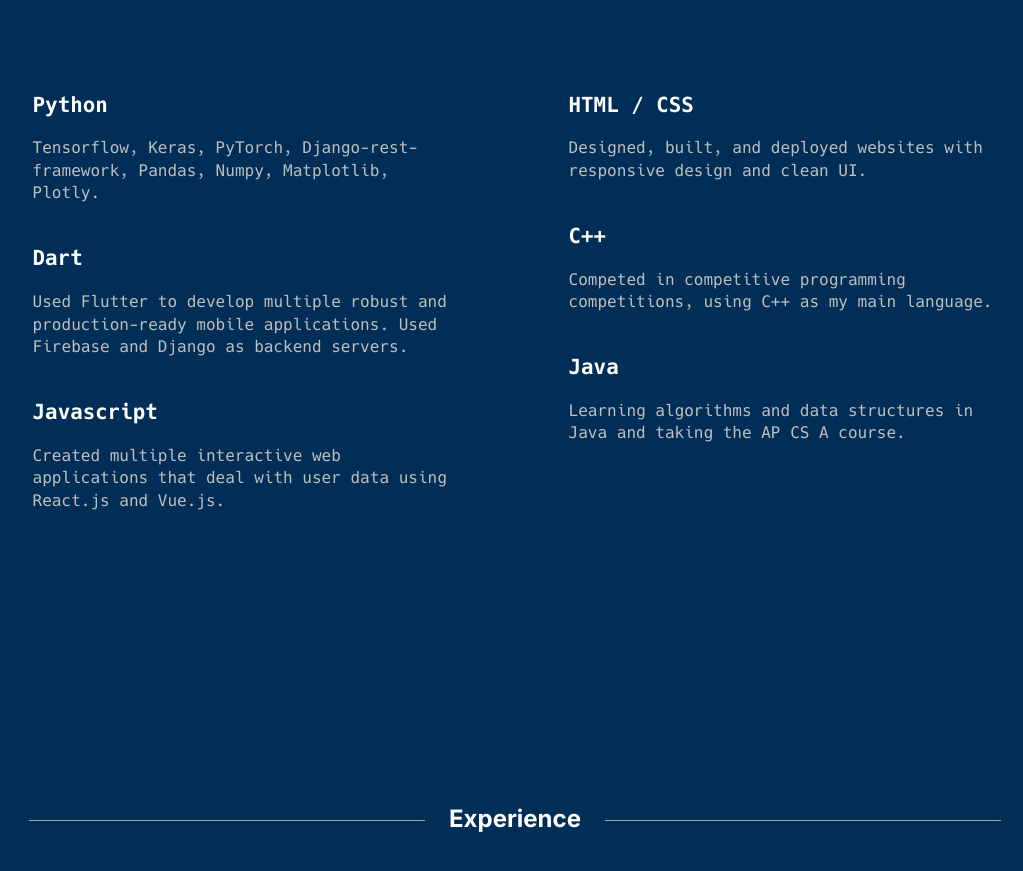
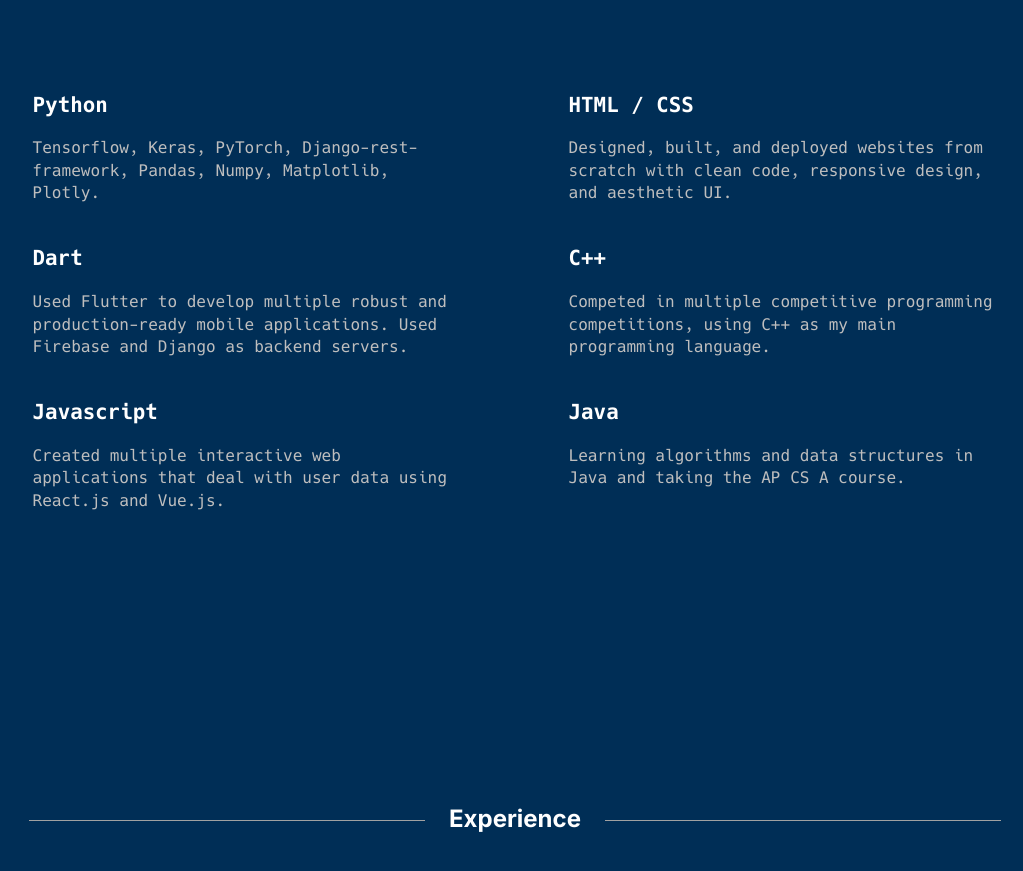
Before and after one commit to antz22/antz22.github.io, a React (Create React App) app: page / in a window 1280 px wide. Shown: the part 1980-2851 px from the top of the page, without its empty margins (125-1148 px from the left). Built offline with nearby package versions, Linux system fonts and the light colour scheme.

Commit message:
update skills to match length

```diff
--- a/public/index.html
+++ b/public/index.html
@@ -28,7 +28,7 @@
       work correctly both with client-side routing and a non-root public URL.
       Learn how to configure a non-root public URL by running `npm run build`.
     -->
-    <title>Antz22's Developer Portfolio</title>
+    <title>Anthony Zhai's Developer Portfolio</title>
   </head>
   <body>
     <div id="root"></div>
--- a/src/components/sections/skills.jsx
+++ b/src/components/sections/skills.jsx
@@ -45,11 +45,11 @@
     },
     {
       name: "HTML / CSS",
-      desc: "Designed, built, and deployed websites with responsive design and clean UI.",
+      desc: "Designed, built, and deployed websites from scratch with clean code, responsive design, and aesthetic UI.",
     },
     {
       name: "C++",
-      desc: "Competed in competitive programming competitions, using C++ as my main language.",
+      desc: "Competed in multiple competitive programming competitions, using C++ as my main programming language.",
     },
     {
       name: "Java",
```
